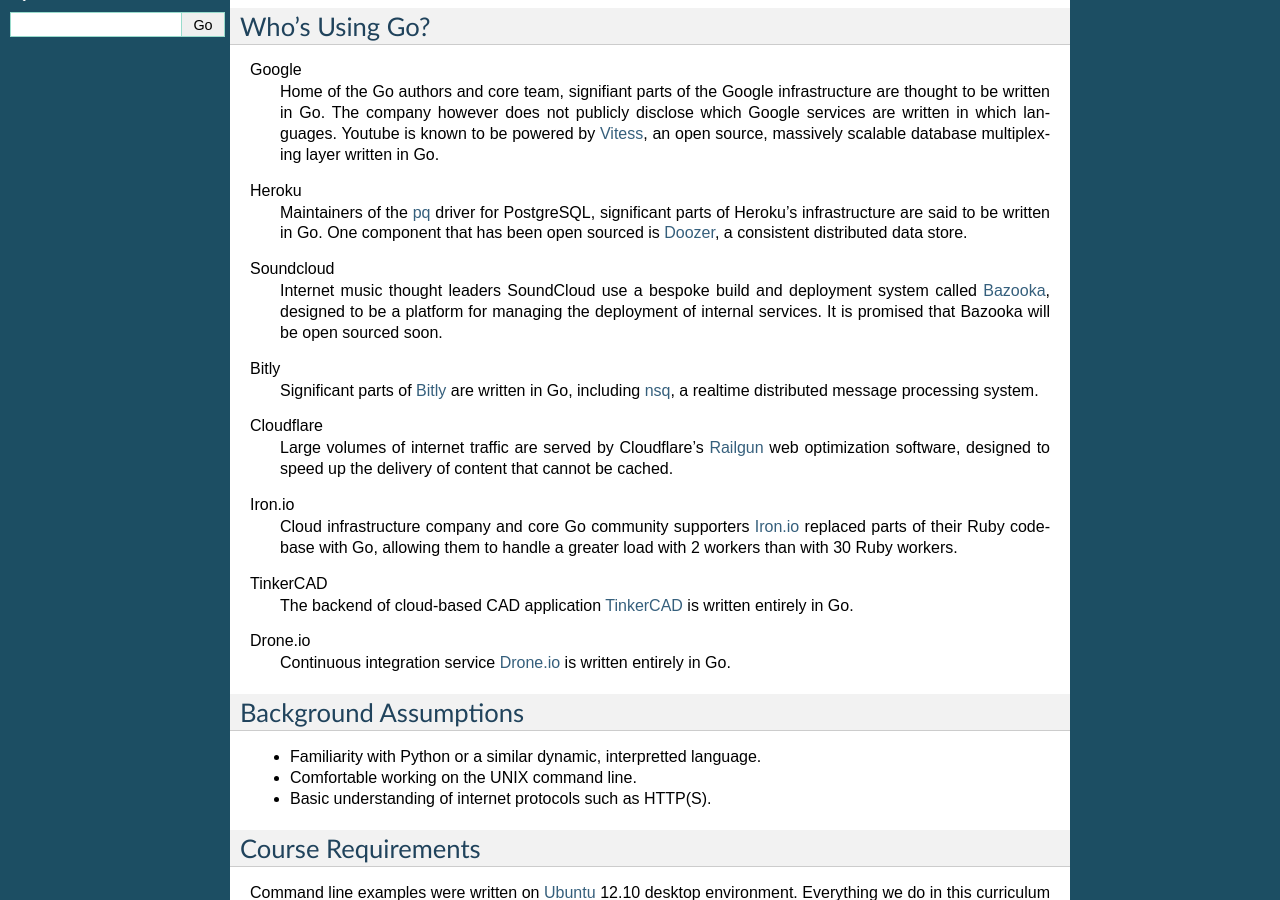
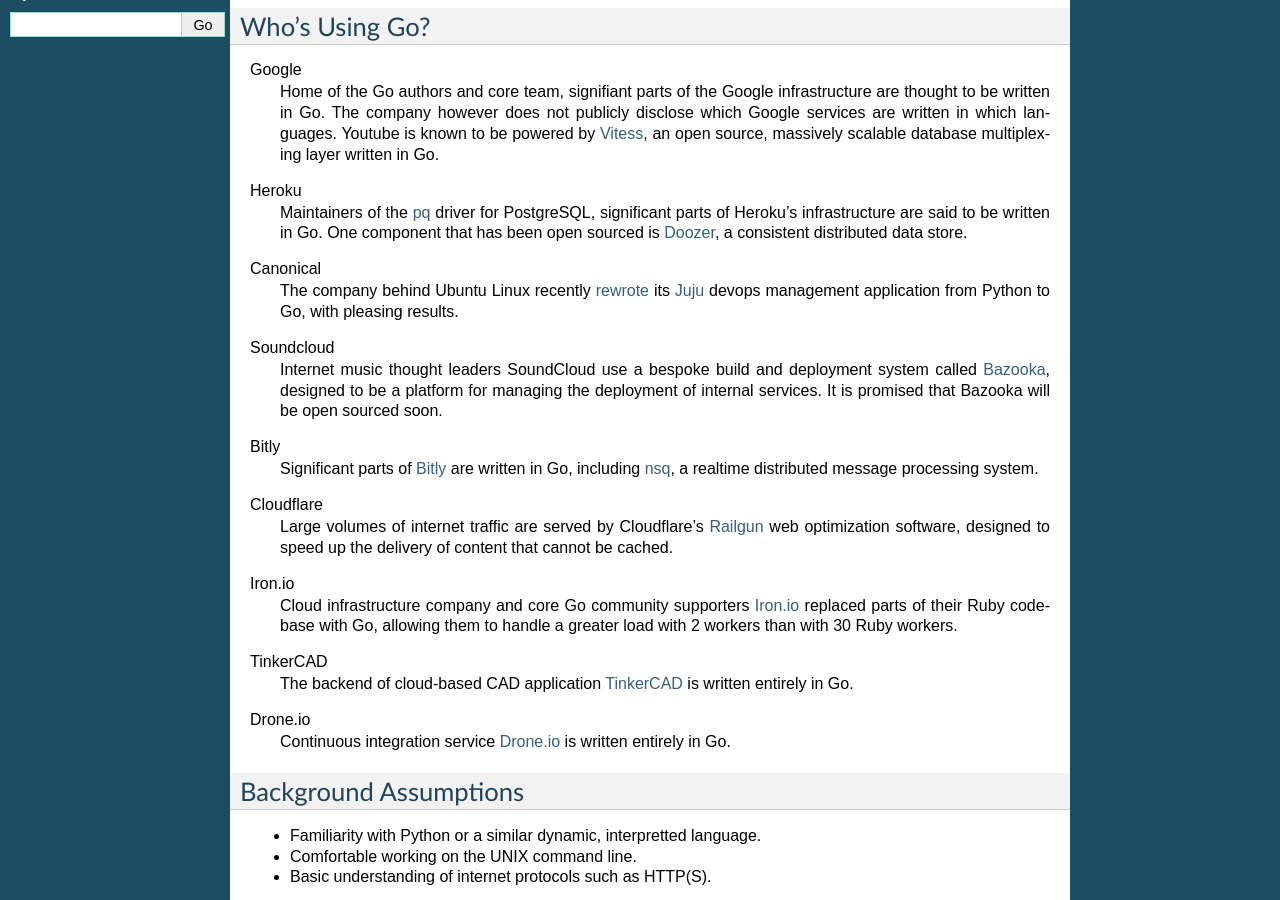
Before and after one commit to jmcvetta/golang-for-python-programmers, a Sphinx documentation site: the page built from source/intro.rst, in a window 1280 px wide and 900 px high, scrolled down 416 px. Built offline with Sphinx 7.4.7, drawn with Linux system fonts in a browser that asks for light colours.

Commit message:
canonical

```diff
--- a/source/intro.rst
+++ b/source/intro.rst
@@ -40,6 +40,9 @@
    Heroku's infrastructure are said to be written in Go.  One component that has
    been open sourced is Doozer_, a consistent distributed data store.
 
+Canonical
+   The company behind Ubuntu Linux recently rewrote_ its Juju_ devops management
+   application from Python to Go, with pleasing results.
 
 Soundcloud
    Internet music thought leaders SoundCloud use a bespoke build and deployment
@@ -121,6 +124,8 @@
 .. _Vitess: https://code.google.com/p/vitess/
 .. _pq: https://github.com/lib/pq
 .. _Doozer: https://github.com/ha/doozerd
+.. _rewrote: https://www.youtube.com/watch?v=USr0Bvg1ZOo
+.. _Juju: https://juju.ubuntu.com/
 .. _Bazooka: http://backstage.soundcloud.com/2012/07/go-at-soundcloud/
 .. _Bitly: http://word.bitly.com/post/29550171827/go-go-gadget
 .. _nsq: https://github.com/bitly/nsq
```
